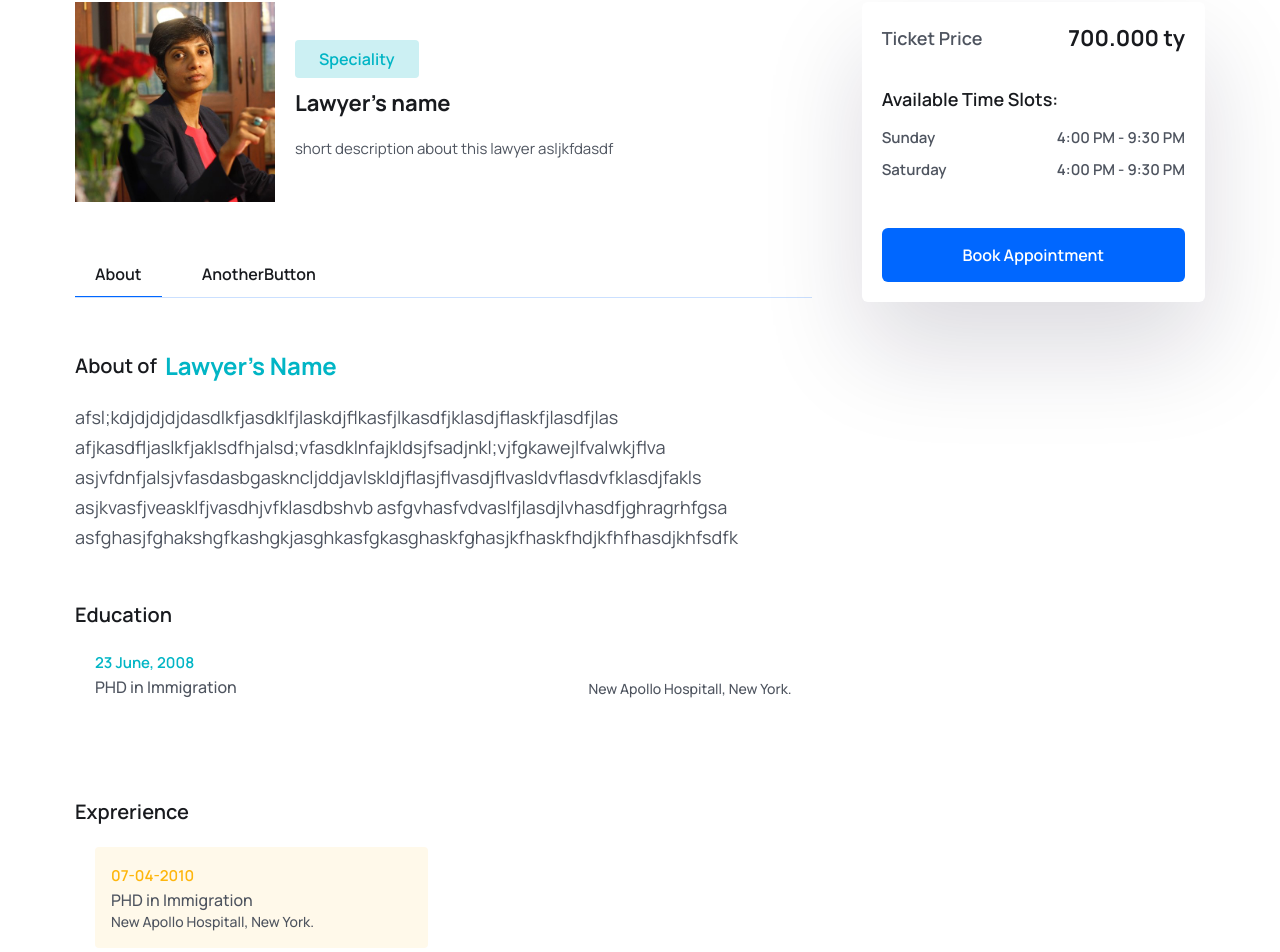
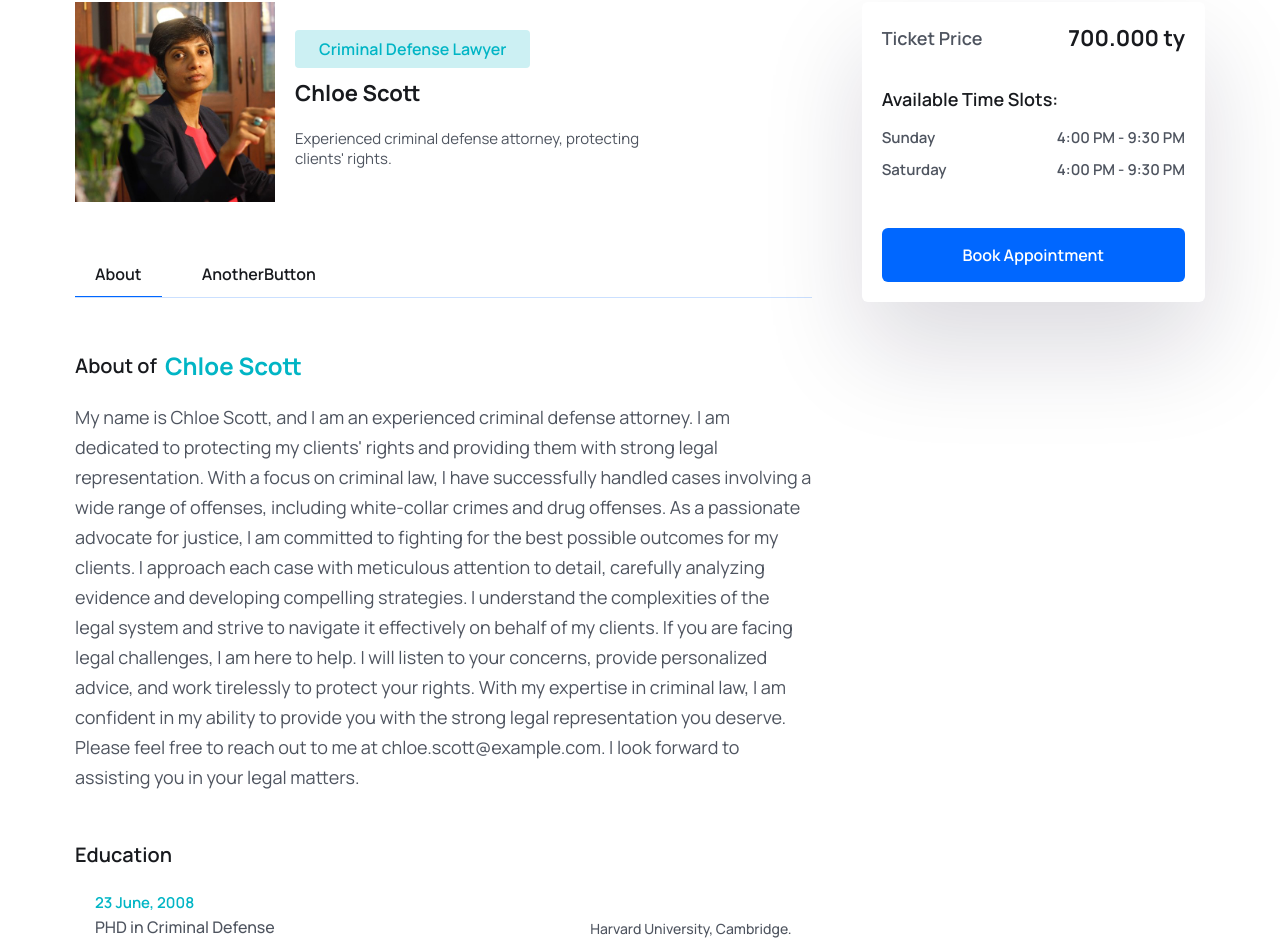
Before and after one commit to phapsucongu/SE-Group_1_Project, a React (Vite) app in the folder client/: page /expertInf in a window 1280 px wide. Shown: the part 173-1125 px from the top of the page. Built offline with nearby package versions, Linux system fonts and the light colour scheme.

Commit message:
detail side channel

```diff
--- a/client/src/pages/LawyerSearching/LawyerAbout.jsx
+++ b/client/src/pages/LawyerSearching/LawyerAbout.jsx
@@ -9,15 +9,17 @@ const LawyerAbout = () => {
                 <h3 className="text-[20px] leading-[30px] text-headingColor font-semibold flex items-center gap-2">
                     About of
                     <span className="text-irisBlueColor font-bold text-[24px] leading-9">
-                        Lawyer's Name
+                        Chloe Scott
                     </span>
                 </h3>
                 <p className="text__para">
-                    afsl;kdjdjdjdjdasdlkfjasdklfjlaskdjflkasfjlkasdfjklasdjflaskfjlasdfjlas
-                    afjkasdfljaslkfjaklsdfhjalsd;vfasdklnfajkldsjfsadjnkl;vjfgkawejlfvalwkjflva
-                    asjvfdnfjalsjvfasdasbgaskncljddjavlskldjflasjflvasdjflvasldvflasdvfklasdjfakls
-                    asjkvasfjveasklfjvasdhjvfklasdbshvb asfgvhasfvdvaslfjlasdjlvhasdfjghragrhfgsa
-                    asfghasjfghakshgfkashgkjasghkasfgkasghaskfghasjkfhaskfhdjkfhfhasdjkhfsdfk
+                My name is Chloe Scott, and I am an experienced criminal defense attorney. I am dedicated to protecting my clients' rights and providing them with strong legal representation. With a focus on criminal law, I have successfully handled cases involving a wide range of offenses, including white-collar crimes and drug offenses.
+
+As a passionate advocate for justice, I am committed to fighting for the best possible outcomes for my clients. I approach each case with meticulous attention to detail, carefully analyzing evidence and developing compelling strategies. I understand the complexities of the legal system and strive to navigate it effectively on behalf of my clients.
+
+If you are facing legal challenges, I am here to help. I will listen to your concerns, provide personalized advice, and work tirelessly to protect your rights. With my expertise in criminal law, I am confident in my ability to provide you with the strong legal representation you deserve.
+
+Please feel free to reach out to me at chloe.scott@example.com. I look forward to assisting you in your legal matters.
                 </p>
             </div>
 
@@ -32,11 +34,11 @@ const LawyerAbout = () => {
                                 23 June, 2008
                             </span>
                             <p className="text-[16px] leading-6 font-medium text-textColor">
-                                PHD in Immigration
+                                PHD in Criminal Defense
                             </p>
                         </div>
                         <p className="text-[14px] leading-5 font-medium text-textColor">
-                            New Apollo Hospitall, New York.
+                        Harvard University, Cambridge.
                         </p>
 
 
@@ -54,10 +56,10 @@ const LawyerAbout = () => {
                             07-04-2010
                         </span>
                         <p className="text-[16px] leading-6 font-medium text-textColor">
-                                PHD in Immigration
+                                PHD in Criminal Defense
                         </p>
                         <p className="text-[14px] leading-5 font-medium text-textColor">
-                            New Apollo Hospitall, New York.
+                            Harvard University, Cambridge, Massachusetts.
                         </p>
                     </li>
                 </ul>
--- a/client/src/pages/LawyerSearching/LawyerDesc.jsx
+++ b/client/src/pages/LawyerSearching/LawyerDesc.jsx
@@ -18,10 +18,10 @@ const LawyerDesc = () => {
                         </figure>
                         <div>
                             <span className="bg-[#CCF0F3] text-irisBlueColor py-1 px-6 lg:py-2 lg:px-6 text-[12px]
-                            leading-4 lg:text-[16px] lg:leading-7 font-semibold rounded">Speciality
+                            leading-4 lg:text-[16px] lg:leading-7 font-semibold rounded">Criminal Defense Lawyer
                             </span>
                             <h3 className="text-headingColor text-[22px] leading-9 mt-3 font-bold">
-                                Lawyer's name
+                            Chloe Scott
                             </h3>
                             {/* <h3 className="fle items-center gap-[6px]">
                                 <span className="flex items-center gap-[6px] text-[14px] leading-5 lg:text-[16px]
@@ -29,8 +29,7 @@ const LawyerDesc = () => {
                             </h3> */}
 
                             <p className="text__para text-[14px] leading-5 md:text-[15px] lg:max-w-[390px]">
-                                short description about this lawyer
-                                asljkfdasdf
+                            Experienced criminal defense attorney, protecting clients' rights.
                             </p>
                         </div>
                     </div>
```
